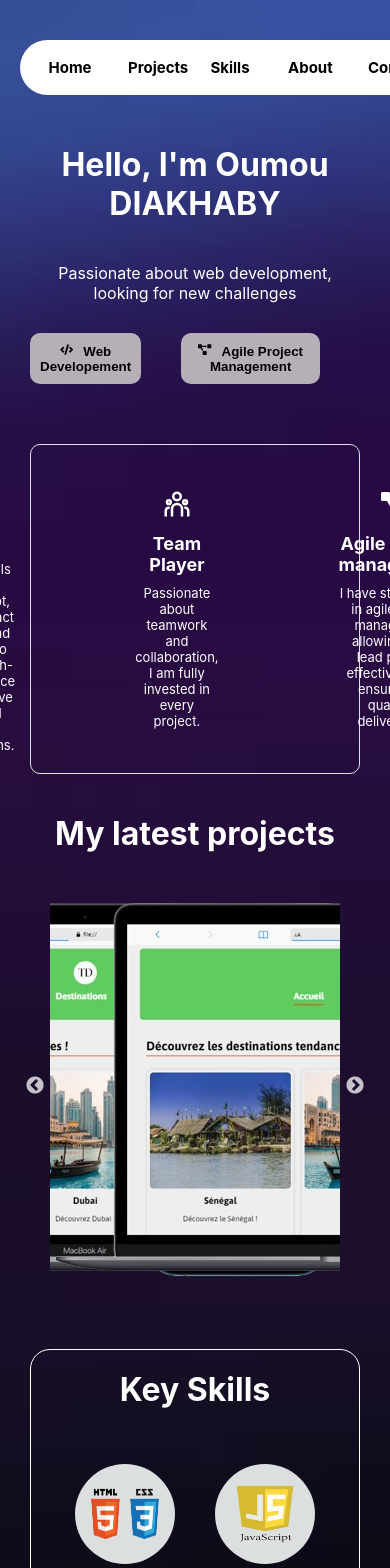
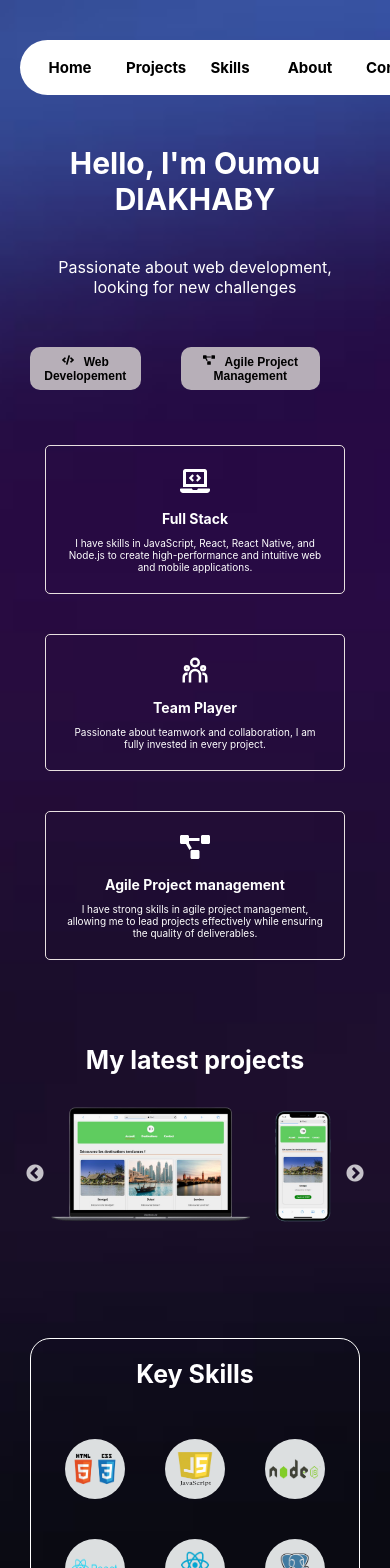
Before and after one commit to OumouDi/My-Portfolio, a React (Create React App) app in the folder app/: page / in a window 390 px wide. Shown: the top 1568 px of the page. Built offline with nearby package versions, Linux system fonts and the light colour scheme.

Commit message:
responsive

```diff
--- a/app/src/components/About/about.css
+++ b/app/src/components/About/about.css
@@ -19,3 +19,12 @@
     font-size: 15px;
     line-height: 25px;
 }
+
+
+
+@media screen and (max-width:590px){
+    .about-container h1{
+        font-size: 25px;
+    }
+
+}
--- a/app/src/components/Contact/Contact.jsx
+++ b/app/src/components/Contact/Contact.jsx
@@ -15,7 +15,7 @@ const Contact = () => {
         <div className='numero'>
         <FaPhoneVolume className='icon'/>
 
-            <h3>+33 6 23 40 85</h3>
+            <h3>+33 6 23 13 40 85</h3>
      </div>
      </div>
 
--- a/app/src/components/Contact/contact.css
+++ b/app/src/components/Contact/contact.css
@@ -47,3 +47,13 @@
     font-size: 40px;
     color: black;
 }
+
+
+
+
+@media screen and (max-width:590px){
+    .contact-container h1{
+        font-size: 25px;
+    }
+
+}
--- a/app/src/components/Home/Header/header.css
+++ b/app/src/components/Home/Header/header.css
@@ -35,8 +35,7 @@
 
 .nav li a{
     text-decoration: none;
-    padding: 10px;
-
+    padding: 8px;
     color: black;
     border-radius: 8px;
 }
--- a/app/src/components/Introduce/introduce.css
+++ b/app/src/components/Introduce/introduce.css
@@ -1,7 +1,6 @@
 
 .home{
     margin :40px 30px;
-
 }
 
 
@@ -16,3 +15,12 @@
     display: flex;
     flex-direction: flex-start;
 }
+
+
+@media screen and (max-width: 550px){
+    .myname h1{
+        font-size: 30px;
+    }
+
+
+}
--- a/app/src/components/Keyskills/keyskills.css
+++ b/app/src/components/Keyskills/keyskills.css
@@ -1,4 +1,4 @@
-.keySkills{
+.keySkills {
   display: flex;
   align-items: center;
   justify-content: center;
@@ -7,30 +7,62 @@
   border: 0.2px solid #e0e0e0;
   border-radius: 10px;
   padding: 20px;
-    margin-bottom: 40px;
+  margin-top: 100px;
 }
 
-
-.keySkills .key{
+.keySkills .key {
   margin-right: 60px;
   margin-left: 60px;
   border-radius: 5px;
 }
 
-.keySkills .key .icon{
+.keySkills .key .icon {
   font-size: 30px;
 }
 
-.key h1{
+.key h1 {
   font-size: 18px;
   margin-top: 10px;
   margin-bottom: 10px;
-
-
 }
 
+.key p {
+  font-size: 13px;
+}
 
-.key p{
-    font-size: 13px;
+@media screen and (max-width: 860px) {
+  .keySkills {
+    border-radius: 10px;
+    padding: 15px;
+  }
 
+  .keySkills .key {
+    margin-left: 13px;
+    margin-right: 13px;
   }
+}
+
+@media screen and (max-width: 590px) {
+  .keySkills {
+    display: flex;
+    flex-direction: column;
+    border: none;
+    margin-top: 40px;
+  }
+
+  .key {
+    margin-bottom: 40px;
+    border: 0.2px solid rgb(232, 224, 224);
+    border-radius: 15px;
+    padding: 20px;
+    width: 100%;
+  }
+
+  .key h1 {
+    font-size: 14px;
+  }
+
+  .key p {
+    font-size: 10px;
+  }
+}
--- a/app/src/components/Projects/Projects.jsx
+++ b/app/src/components/Projects/Projects.jsx
@@ -5,8 +5,6 @@ import 'slick-carousel/slick/slick.css';
 import 'slick-carousel/slick/slick-theme.css';
 import projectData from './projectData';
 import { Link } from 'react-router-dom';
-import { BsGithub } from "react-icons/bs";
-import { Link as ScrollLink } from 'react-scroll';
 
 
 const Projects = () => {
--- a/app/src/components/Projects/projects.css
+++ b/app/src/components/Projects/projects.css
@@ -1,6 +1,7 @@
 .projects{
     width: 100%;
     margin-left: 0 80px 0 90px;
+    margin-top: 120px;
 }
 
 .project-slide{
@@ -9,12 +10,12 @@
     width: 100%;
     height: 100%;
     padding-bottom: 20px;
-    padding-top: 20px;
 }
 
 .slider{
-    margin: 20px;
+    margin: 60px;
 }
+
 
 .projectImg-desc{
     margin-right: 20px;
@@ -41,11 +42,36 @@
     transition: transform 0.5s ease-in-out;
   }
 
-/*
-  .projectImg .social-icon{
-    position: absolute;
-    top:40px;
-    left: 0px;
-    color: black;
-    font-size: 30px;
-  } */
+
+  @media screen and (max-width: 1040px) {
+
+    .projectImg img{
+     width: 90%;
+     background-repeat: no-repeat;
+    }
+  }
+
+
+
+@media screen and (max-width:590px){
+    .projects{
+        margin-top: 30px;
+    }
+
+    .projects h1{
+        font-size: 25px;
+        margin-bottom: 30px;
+    }
+
+
+    .slider{
+        margin: 20px;
+    }
+
+
+    .projectImg-desc{
+        margin-right: 20px;
+    }
+
+
+}
--- a/app/src/components/Skills/skills.css
+++ b/app/src/components/Skills/skills.css
@@ -1,10 +1,11 @@
 /* skills.css */
 .skills {
     text-align: center;
-    margin-top: 50px;
+    margin-top: 95px;
     border-radius: 20px;
     border: 0.2px solid white;
     padding-top: 20px;
+    margin-bottom: 80px;
   }
 
   .square-container {
@@ -26,7 +27,6 @@
     border-radius: 50%;
     overflow: hidden;
     padding: 40px;
-
   }
 
   .skills-img {
@@ -42,3 +42,25 @@
     transform: scale(1.1);
     transition: transform 0.2s;
   }
+
+
+
+
+
+@media screen and (max-width:590px){
+
+  .square {
+
+    width: 60px;
+    height: 60px;
+    padding: 20px;
+  }
+
+
+  .skills h1{
+    font-size: 25px;
+    margin-bottom: 30px;
+}
+
+
+}
--- a/app/src/components/Skillsbutton/skillsButton.css
+++ b/app/src/components/Skillsbutton/skillsButton.css
@@ -1,6 +1,6 @@
 
 .skillsButton{
-    margin-top: 30px;
+    margin-top: 50px;
     display: flex;
     transform: scale(1,1);
 }
@@ -25,3 +25,14 @@
 .skillsButton .icon{
     margin-right: 10px;
 }
+
+
+@media screen and (max-width:550px){
+    .skillsButton button{
+        font-size: 12px;
+        padding: 7px;
+
+    }
+
+
+}
```
Lines whose indentation alone changed are shown as unchanged.
